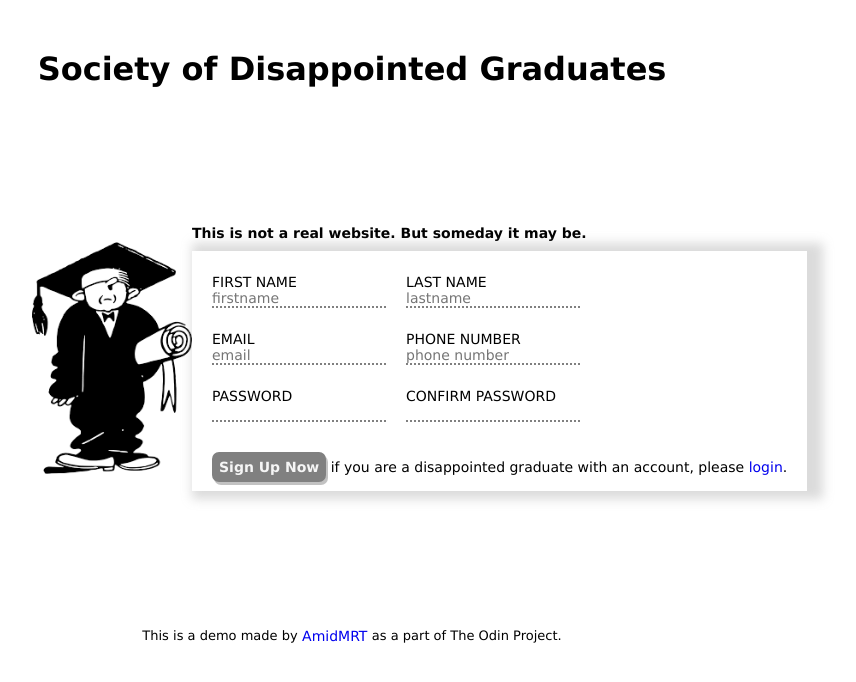
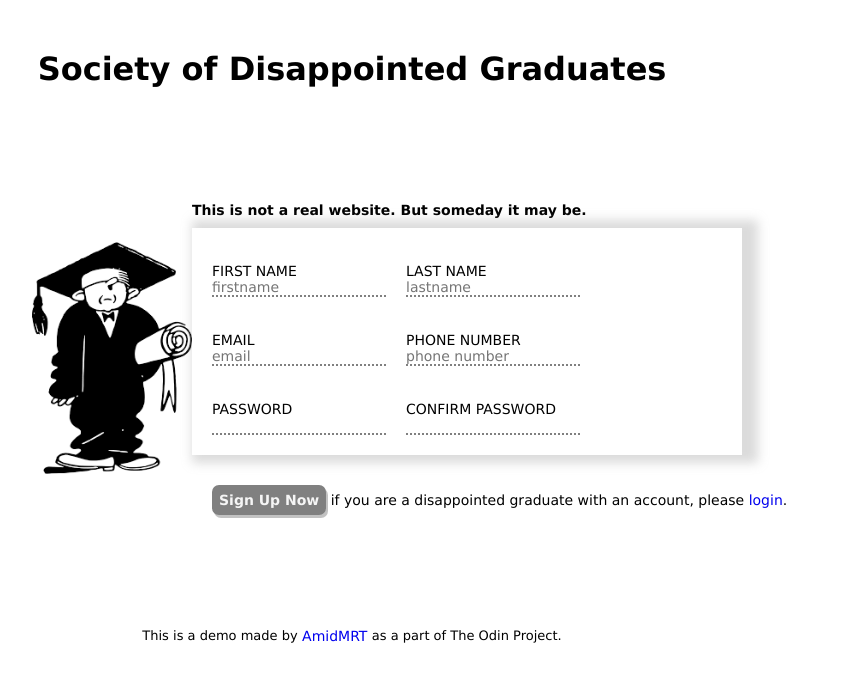
Before and after one commit to AmidMRT/Signup-form, a plain HTML site: page index.html in a window 1280 px wide. Shown: the whole page, without its empty margins (288-1144 px from the left). Drawn offline with Linux system fonts and the light colour scheme.

Commit message:
fix layout display issue

```diff
--- a/index.html
+++ b/index.html
@@ -14,8 +14,7 @@
     </div>
     <div class="split-right">
       <h4>This is not a real website. But someday it may be.</h4>
-      <div class="form-container">
-        <form>
+      <form class="form-container">
         <div class="allnames">
           <div class="firstname">
             <legend for="firstname">FIRST NAME</legend>
@@ -52,7 +51,6 @@
       <div class="signin-section"><button type="submit">Sign Up Now</button> if you are a disappointed graduate with an account, please <a href="google.com">login</a>.</div>
     </div>
   </div>
-  </div>
   <footer>This is a demo made by<a href="https://github.com/AmidMRT">&nbsp;AmidMRT&nbsp; </a>as a part of The Odin Project.</footer>
 </body>
 </html>
--- a/styles.css
+++ b/styles.css
@@ -59,7 +59,11 @@ h4 {
 
 .form-container {
     /* background-color:rgb(214, 214, 214); */
-    height: 30vh;
+    display: flex;
+    flex-direction: column;
+    justify-content: center;
+    width: 550px;
+    padding: 0 0 20px 0;
     box-shadow: 8px 0 10px 8px rgba(151, 151, 151, 0.349);
 }
 
@@ -67,7 +71,7 @@ h4 {
     display: flex;
     justify-content:flex-start;
     margin: 0;
-    margin-top: 8px;
+    margin-top: 20px;
 }
 
 form div {
```
Lines whose indentation alone changed are shown as unchanged.
